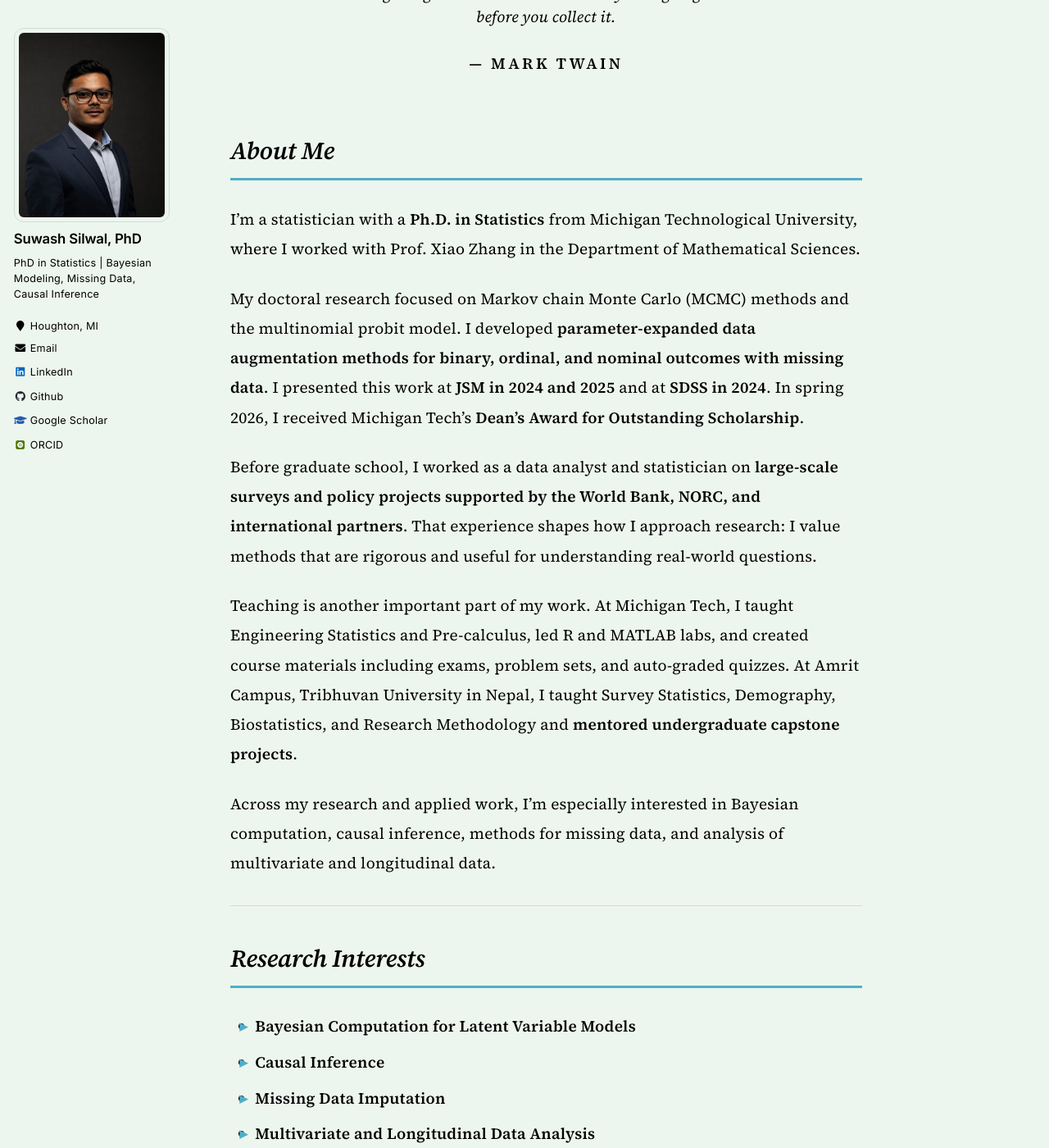
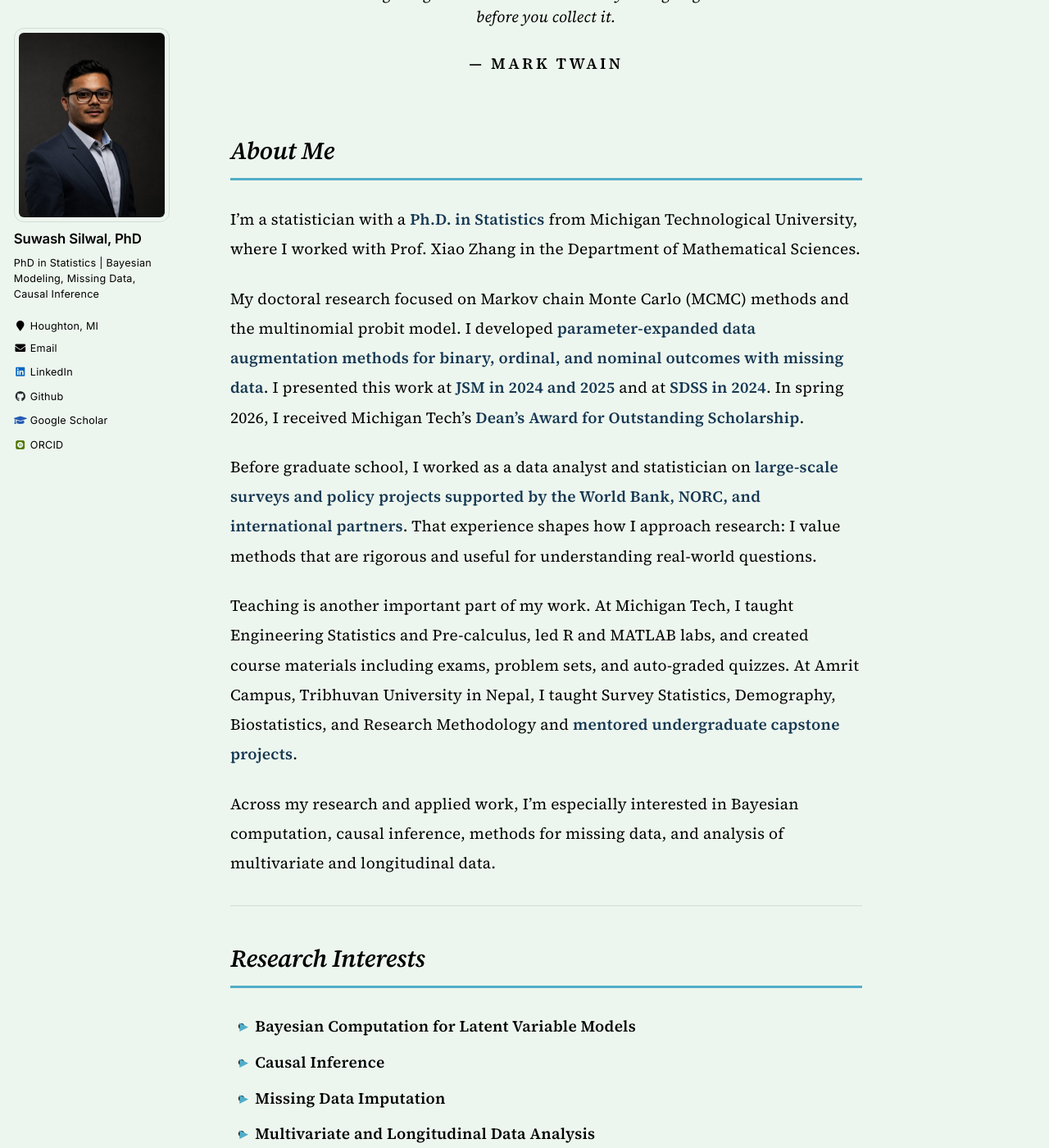
Before and after one commit to ssilwal050/ssilwal050.github.io, a Jekyll site: the page built from _pages/about.md, in a window 1280 px wide and 1400 px high, scrolled down 197 px. Shown: the whole window at 82% size. Built offline with Jekyll 4.4.1, drawn with Linux system fonts in a browser that asks for light colours; some web fonts are replaced.

Commit message:
Use navy for About Me emphasis in light mode

```diff
--- a/assets/css/custom.css
+++ b/assets/css/custom.css
@@ -685,3 +685,8 @@ html[data-theme="dark"] {
 #main .author__urls i.fa-github {
   color: var(--follow-github) !important;
 }
+
+/* Keep About Me emphasis in the light palette's navy. */
+html:not([data-theme="dark"]) .page__content #about-me ~ p:not(#research-interests ~ p) strong {
+  color: var(--light-footer);
+}
```
